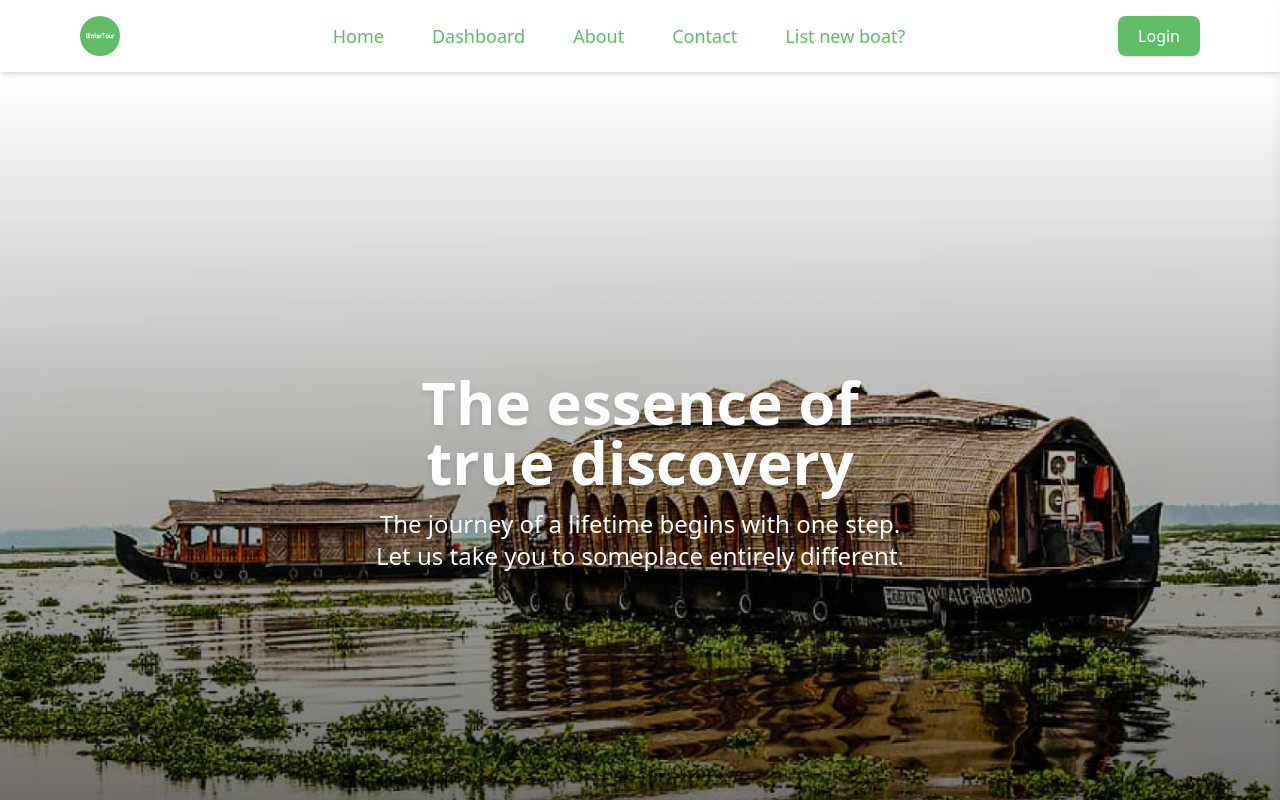
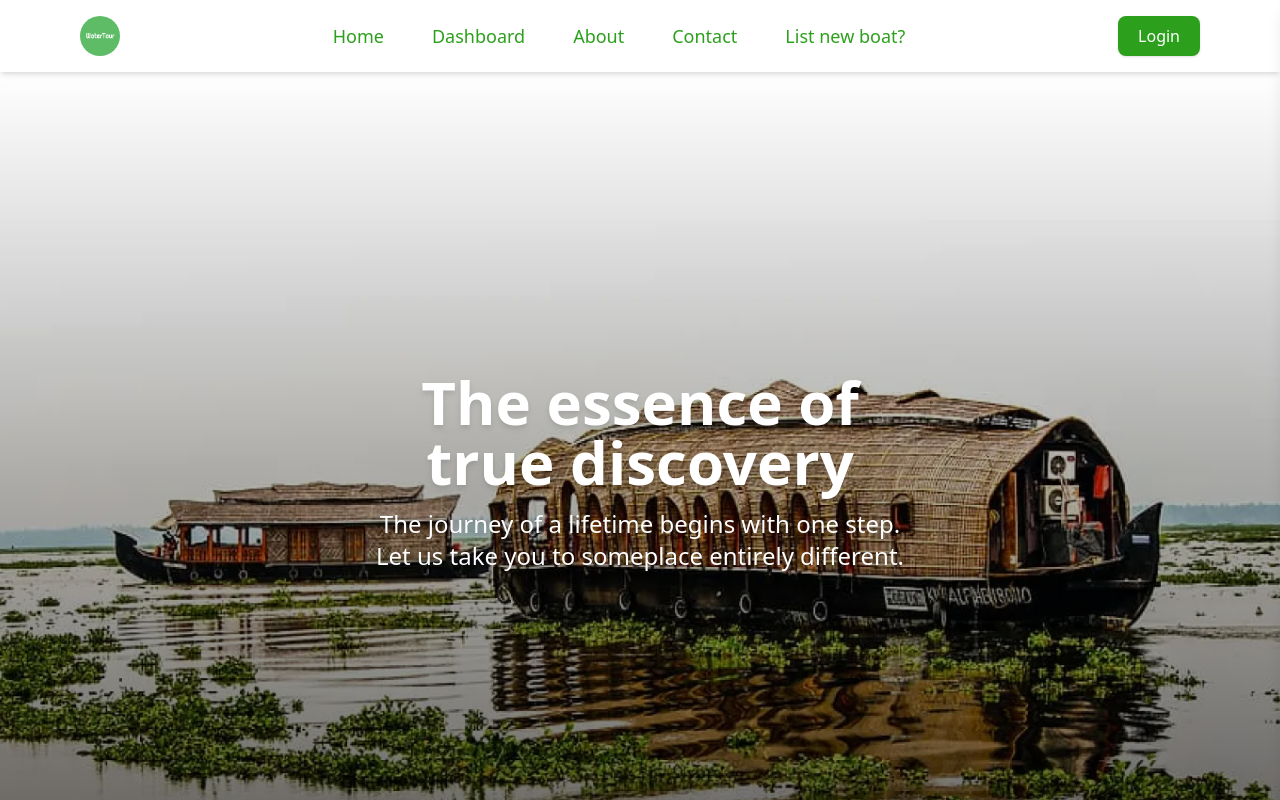
Before and after one commit to Joeljoy1237/watertour, a Next.js app: page / in a window 1280 px wide. Shown: the top 800 px of the page. Built offline with nearby package versions, Linux system fonts and the light colour scheme; no server answers.

Commit message:
secondary color

```diff
--- a/tailwind.config.ts
+++ b/tailwind.config.ts
@@ -9,7 +9,8 @@ export default {
   theme: {
     extend: {
       colors: {
-        primary: '#5EBC67',
+        primary: '#2ca01c',
+        secondary:'#ebebeb',
         background: "var(--background)",
         foreground: "var(--foreground)",
       },
```
